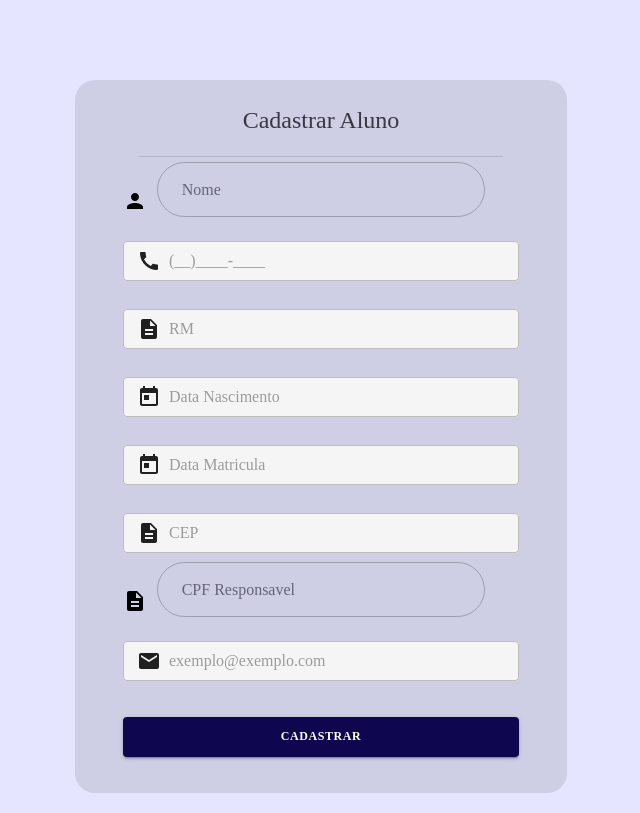
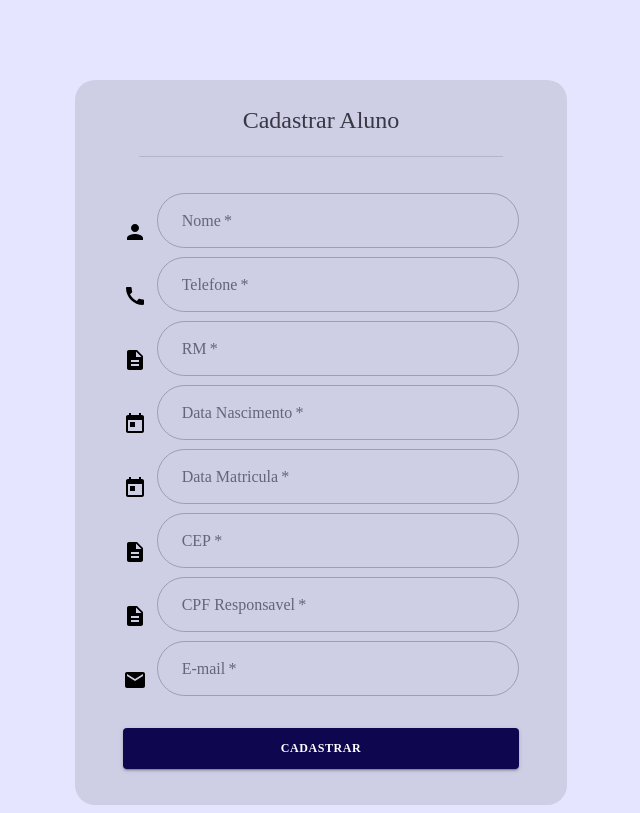
Before and after one commit to kayqueGovetri/etec-pw3-projeto-frontend, a React (Create React App) app: page /aluno/cadastro in a window 1280 px wide. Shown: the whole page, without its empty margins (319-959 px from the left). Built offline with nearby package versions, Linux system fonts and the light colour scheme.

Commit message:
Ajuste Layout Tela Cadastro Aluno.

```diff
--- a/src/Paginas/CadastroAluno.js
+++ b/src/Paginas/CadastroAluno.js
@@ -63,30 +63,66 @@ function CadastroAluno (){
                           <Grid item md={1}>
                             <PersonIcon />
                           </Grid>
-                          <Grid item md={10} style={{marginTop: '5px'}}>
-                            <EstiloTextField id="nome" label="Nome" />
+                          <Grid item md={11} style={{marginTop: '9%'}}>
+                            <EstiloTextField id="nome" label="Nome" required/>
                           </Grid>
                         </Grid>
-                        <TextField className={classes.text} id="Telefone" fullWidth variant="outlined" placeholder="(__)____-____" size="small" inputProps={{maxLength :11}}
-                        InputProps={{startAdornment: (<InputAdornment position="start"> <CallIcon /></InputAdornment>),}} required/><br/>
-                        <TextField className={classes.text} id="RM" fullWidth variant="outlined" size="small" placeholder="RM"
-                        InputProps={{startAdornment: (<InputAdornment position="start"> <DescriptionIcon /></InputAdornment>),}} required/><br/>
-                        <TextField className={classes.text} id="dataNascimento" fullWidth variant="outlined" size="small" placeholder="Data Nascimento"
-                        InputProps={{startAdornment: (<InputAdornment position="start"> <TodayIcon /></InputAdornment>),}} required/><br/>
-                        <TextField className={classes.text} id="dataMatricula" fullWidth variant="outlined" size="small" placeholder="Data Matricula"
-                        InputProps={{startAdornment: (<InputAdornment position="start"> <TodayIcon /></InputAdornment>),}} required/><br/>
-                        <TextField className={classes.text} id="cep" fullWidth variant="outlined" placeholder="CEP" size="small"
-                        InputProps={{startAdornment: (<InputAdornment position="start"> <DescriptionIcon /></InputAdornment>),}} required/><br/>
+                        <Grid container spacing={1} alignItems="flex-end">
+                          <Grid item md={1}>
+                            <CallIcon />
+                          </Grid>
+                          <Grid item md={11} style={{marginTop: '5px'}}>
+                            <EstiloMask id="Telefone" label="Telefone" mask={'(99)99999-9999'} required/>
+                          </Grid>
+                        </Grid>
                         <Grid container spacing={1} alignItems="flex-end">
                           <Grid item md={1}>
                             <DescriptionIcon />
                           </Grid>
-                          <Grid item md={10} style={{marginTop: '5px'}}>
-                            <EstiloMask id="cpf" label="CPF Responsavel" mask={'999.999.999-99'} />
+                          <Grid item md={11} style={{marginTop: '5px'}}>
+                            <EstiloTextField id="rm" label="RM" required/>
                           </Grid>
                         </Grid>
-                        <TextField className={classes.text} id="email" fullWidth variant="outlined" placeholder="exemplo@exemplo.com" size="small"
-                        InputProps={{startAdornment: (<InputAdornment position="start"> <EmailIcon /></InputAdornment>),}} required/><br/>
+                        <Grid container spacing={1} alignItems="flex-end">
+                          <Grid item md={1}>
+                            <TodayIcon />
+                          </Grid>
+                          <Grid item md={11} style={{marginTop: '5px'}}>
+                            <EstiloMask id="dataNascimento" label="Data Nascimento" mask={'99/99/9999'} required/>
+                          </Grid>
+                        </Grid>
+                        <Grid container spacing={1} alignItems="flex-end">
+                          <Grid item md={1}>
+                            <TodayIcon />
+                          </Grid>
+                          <Grid item md={11} style={{marginTop: '5px'}}>
+                            <EstiloMask id="dataMatricula" label="Data Matricula" mask={'99/99/9999'} required/>
+                          </Grid>
+                        </Grid>
+                        <Grid container spacing={1} alignItems="flex-end">
+                          <Grid item md={1}>
+                            <DescriptionIcon />
+                          </Grid>
+                          <Grid item md={11} style={{marginTop: '5px'}}>
+                            <EstiloMask id="CEP" label="CEP" mask={'99999-999'} required/>
+                          </Grid>
+                        </Grid>
+                        <Grid container spacing={1} alignItems="flex-end">
+                          <Grid item md={1}>
+                            <DescriptionIcon />
+                          </Grid>
+                          <Grid item md={11} style={{marginTop: '5px'}}>
+                            <EstiloMask id="cpf" label="CPF Responsavel" mask={'999.999.999-99'} required/>
+                          </Grid>
+                        </Grid>
+                        <Grid container spacing={1} alignItems="flex-end">
+                          <Grid item md={1}>
+                            <EmailIcon />
+                          </Grid>
+                          <Grid item md={11} style={{marginTop: '5px'}}>
+                            <EstiloTextField id="email" label="E-mail" placeholder="exemplo@exemplo.com" type="email" required/>
+                          </Grid>
+                        </Grid>
 
                         <Button type="submit" fullWidth variant="contained" color="primary" className={classes.submit} >Cadastrar</Button>
                 </form>
```
Also changed, not shown: 1 other file (tests, documents, lock files or other folders).
